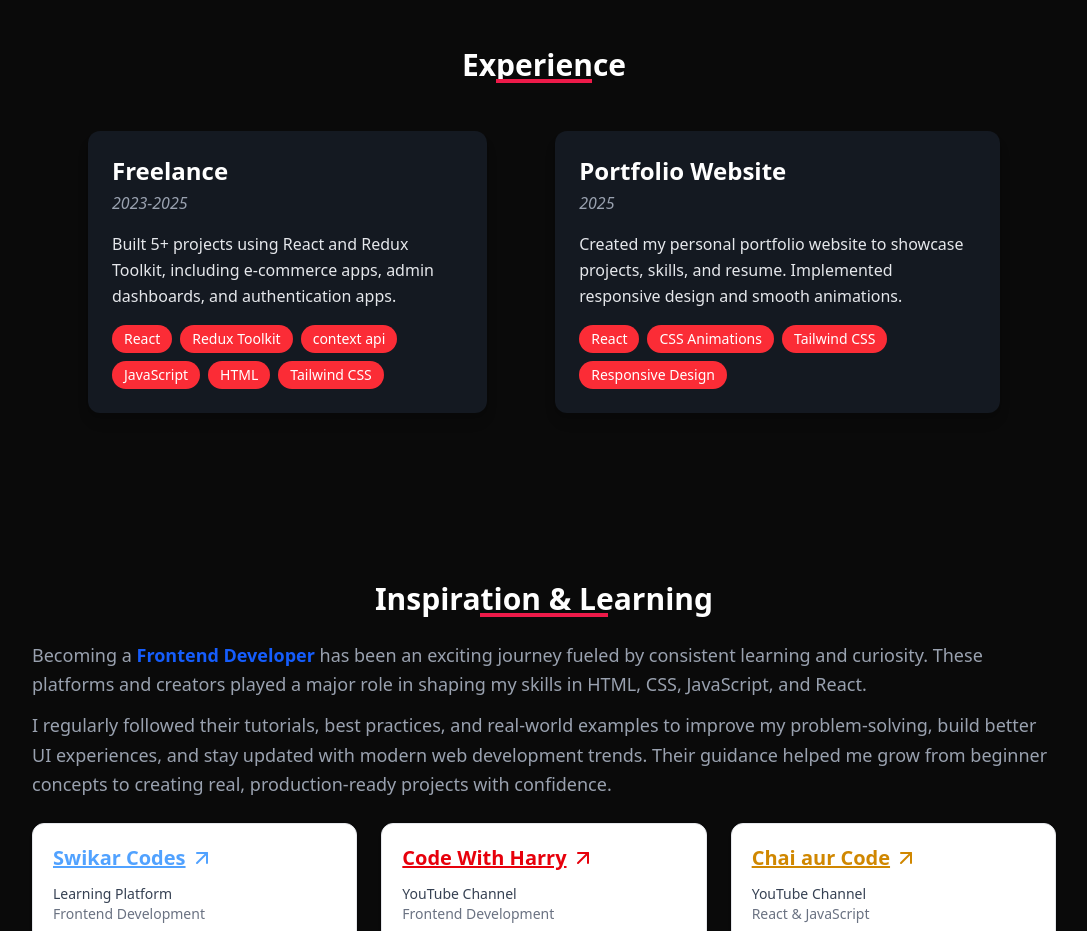
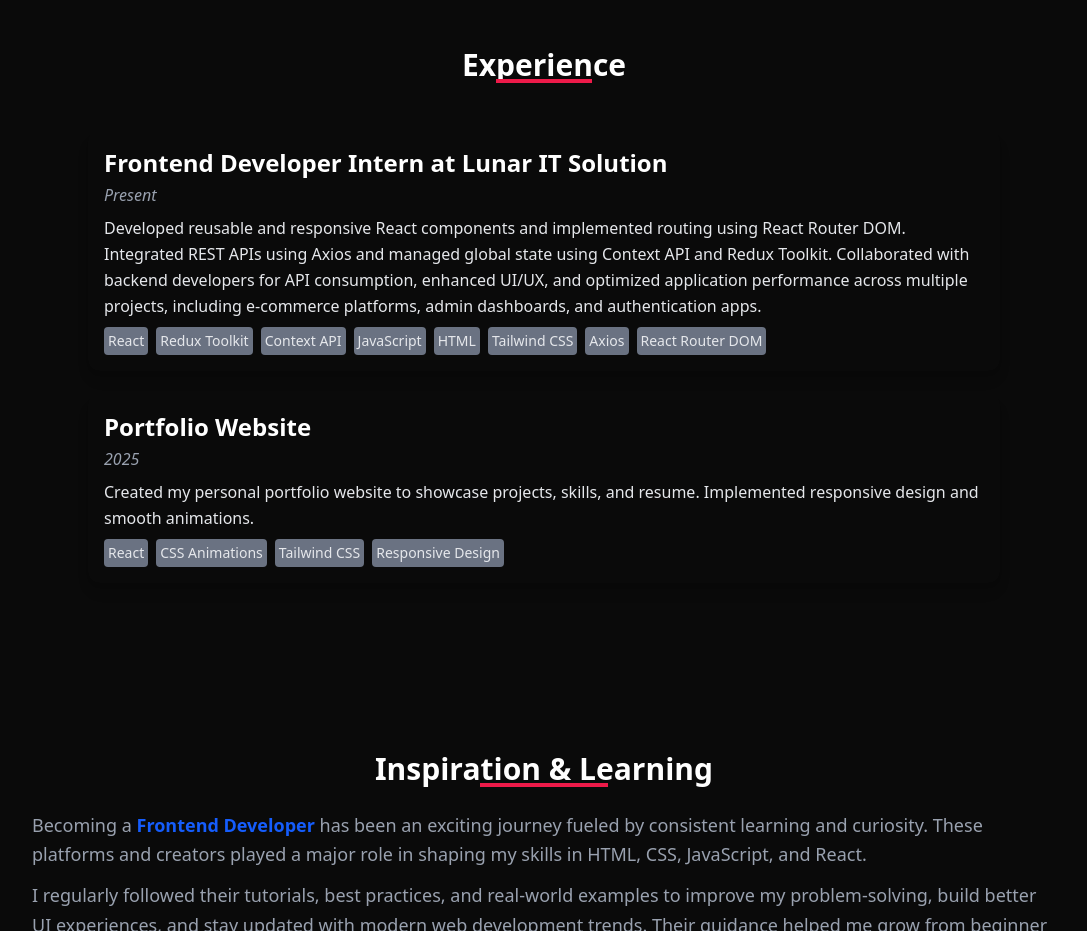
Before and after one commit to Parvesh-ops/Protfolio, a React (Vite) app: page / in a window 1280 px wide. Shown: the part 880-1811 px from the top of the page, without its empty margins (96-1183 px from the left). Built offline with nearby package versions, Linux system fonts and the light colour scheme.

Commit message:
ui fixing

```diff
--- a/src/Pages/Experience.jsx
+++ b/src/Pages/Experience.jsx
@@ -1,14 +1,13 @@
 import React from "react";
 import { motion } from "framer-motion";
 
-
 const experiences = [
   {
-    title: "Freelance ",
-    duration: "2023-2025",
+    title: "Frontend Developer Intern at Lunar IT Solution",
+    duration: "Present",
     description:
-      "Built 5+ projects using React and Redux Toolkit, including e-commerce apps, admin dashboards, and authentication apps.",
-    skills: ["React", "Redux Toolkit", "context api", "JavaScript", "HTML", "Tailwind CSS"],
+      "Developed reusable and responsive React components and implemented routing using React Router DOM. Integrated REST APIs using Axios and managed global state using Context API and Redux Toolkit. Collaborated with backend developers for API consumption, enhanced UI/UX, and optimized application performance across multiple projects, including e-commerce platforms, admin dashboards, and authentication apps.",
+    skills: ["React", "Redux Toolkit", "Context API", "JavaScript", "HTML", "Tailwind CSS", "Axios", "React Router DOM"],
   },
   {
     title: "Portfolio Website",
@@ -35,22 +34,22 @@ const Experience = () => {
           />
         </h2>
 
-        <div className="flex flex-col md:flex-row md:gap-17 gap-4">
+        <div className="flex flex-col gap-6">
           {experiences.map((exp, index) => (
             <div
               key={index}
-              className="bg-gray-800/50 p-6 rounded-xl shadow-lg hover:shadow-red-500 transition-shadow duration-300"
+              className="p-4 rounded-xl shadow-lg hover:shadow-red-500 transition-shadow duration-300"
             >
               <h3 className="text-xl md:text-2xl font-semibold text-white">
                 {exp.title}
               </h3>
               <p className="text-gray-400 italic mt-1">{exp.duration}</p>
-              <p className="text-gray-200 mt-4 leading-relaxed">{exp.description}</p>
-              <div className="mt-4 flex flex-wrap gap-2">
+              <p className="text-gray-200 mt-2 leading-relaxed">{exp.description}</p>
+              <div className="mt-2 flex flex-wrap gap-2">
                 {exp.skills.map((skill, i) => (
                   <span
                     key={i}
-                    className="px-3 py-1 bg-red-500 text-white rounded-full text-sm font-medium"
+                    className="px-1 py-1 bg-gray-500 rounded-sm text-sm font-medium"
                   >
                     {skill}
                   </span>
```
